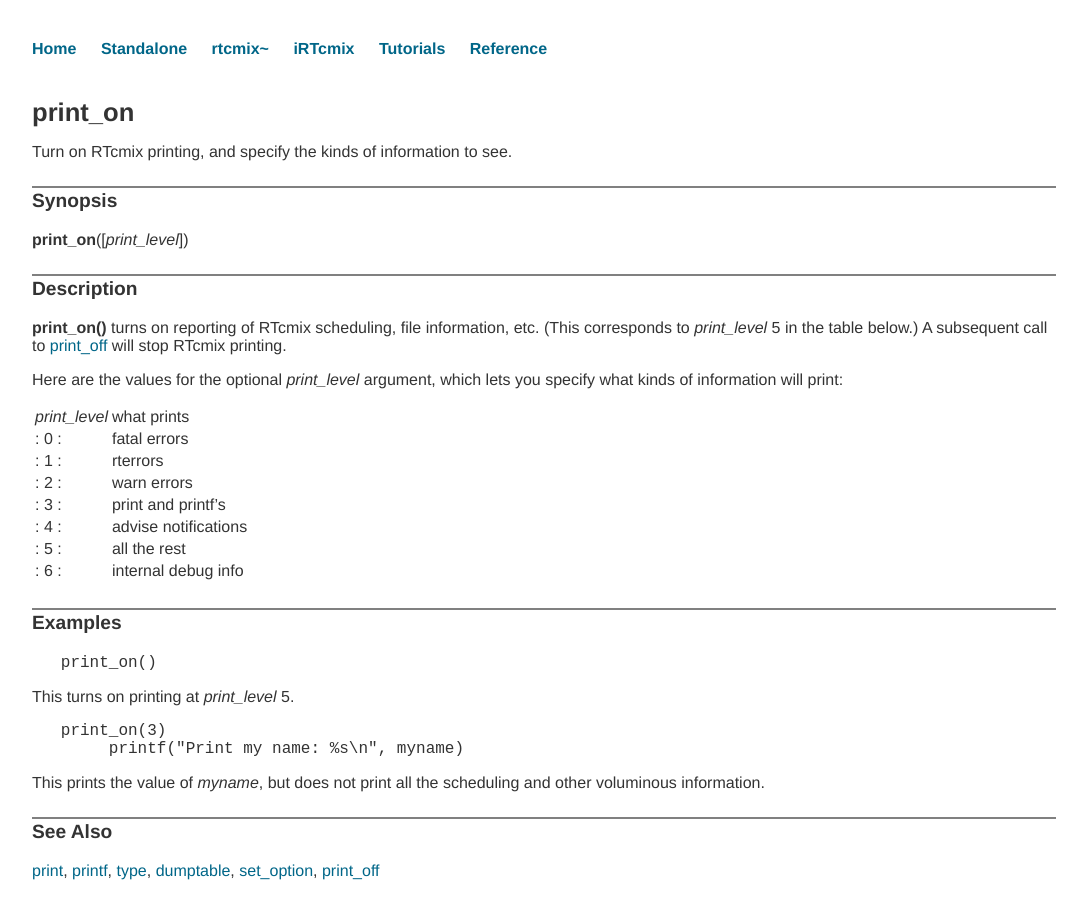
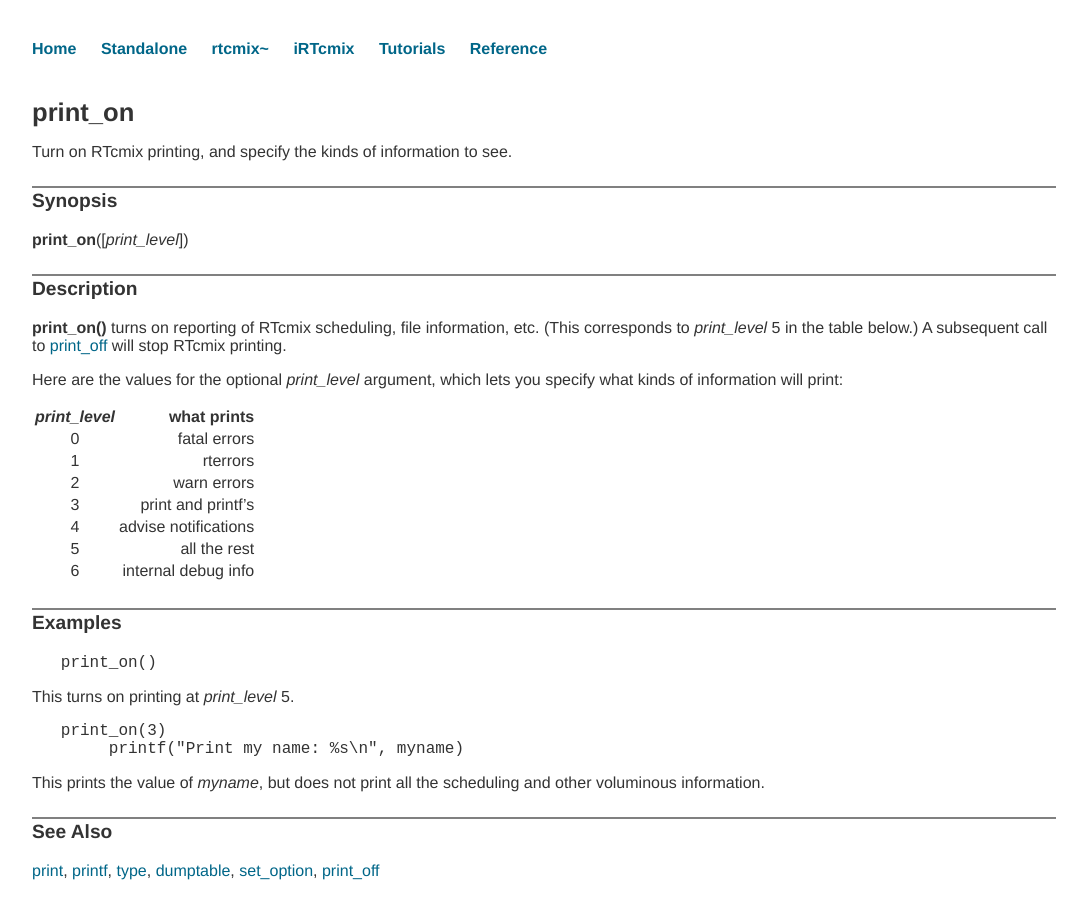
Before and after one commit to RTcmix/rtcmix.github.io, a Jekyll site: the page built from reference/scorefile/print_on.md, in a window 1280 px wide. Shown: the whole page, without its empty margins (96-1183 px from the left). Built offline with Jekyll 4.4.1, drawn with Linux system fonts in a browser that asks for light colours.

```diff
--- a/reference/scorefile/print_on.md
+++ b/reference/scorefile/print_on.md
@@ -25,14 +25,15 @@ stop RTcmix printing.
 Here are the values for the optional *print\_level* argument, which lets
 you specify what kinds of information will print:
 
-| *print\_level* | what prints |
-|: 0 :| fatal errors           |
-|: 1 :| rterrors               |
-|: 2 :| warn errors            |
-|: 3 :| print and printf's     |
-|: 4 :| advise notifications   |
-|: 5 :| all the rest           |
-|: 6 :| internal debug info    |
+| *print\_level* | what prints            |
+|      :---:     |                   ---: |
+| 0              | fatal errors           |
+| 1              | rterrors               |
+| 2              | warn errors            |
+| 3              | print and printf's     |
+| 4              | advise notifications   |
+| 5              | all the rest           |
+| 6              | internal debug info    |
 
 -----
 
```
